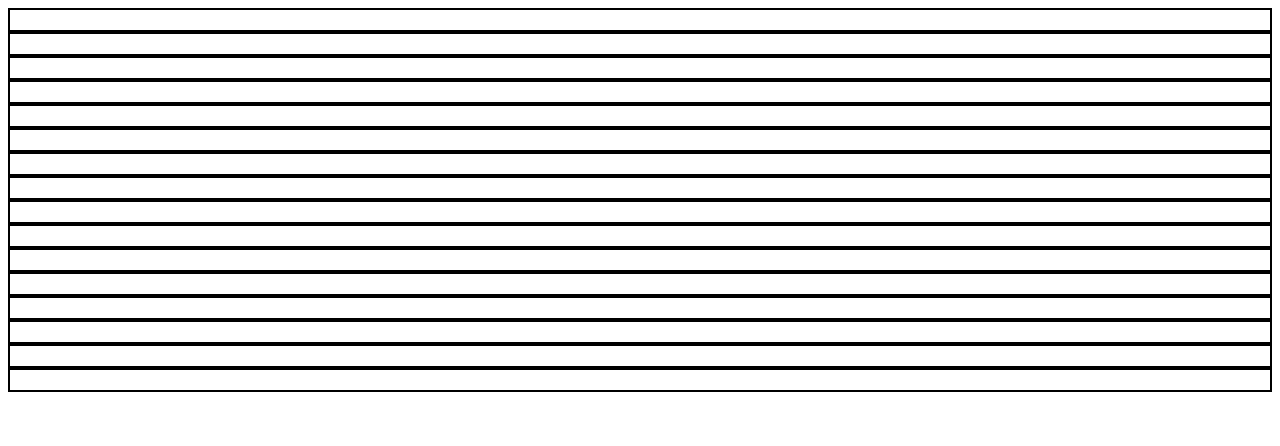
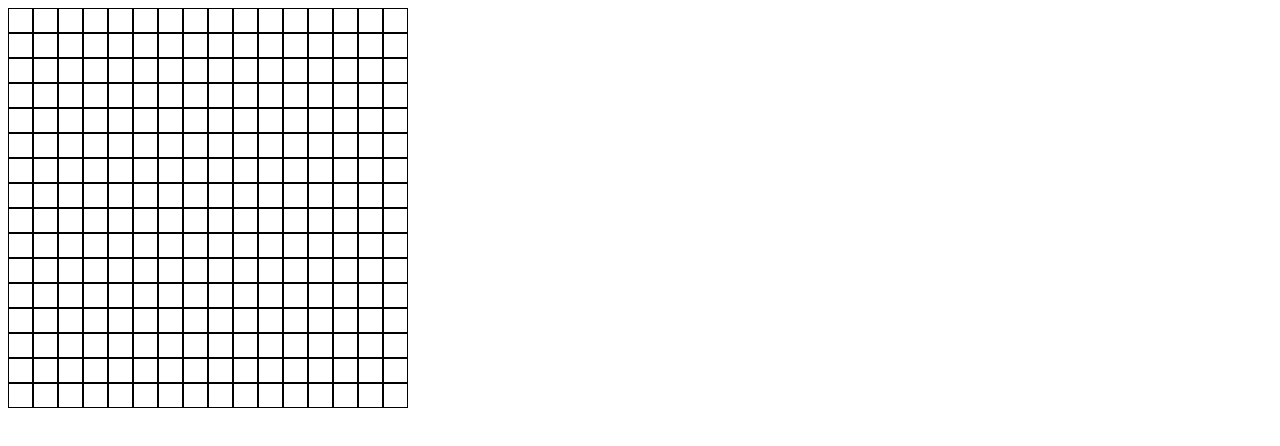
Before and after one commit to MikeBuckets2/etch-a-sketch, a plain HTML site: page index.html in a window 1280 px wide. Drawn offline with Linux system fonts and the light colour scheme.

Commit message:
resize container and squares
so that the squares were 16x16

```diff
--- a/javascript.js
+++ b/javascript.js
@@ -1,13 +1,7 @@
 const container = document.querySelector(".container");
 
-function createSquare(amount) {
-    for (i = 0; i < amount; i++) {
-        const square = document.createElement("div");
-        square.classList.add("divSquares");
-        container.appendChild(square);
-    }
-};
-
-const squares = 16;
-
-createSquare(squares);
+for (i = 0; i < 256; i++) {
+    const square = document.createElement("div");
+    square.classList.add("squares");
+    container.appendChild(square);
+ };
--- a/style.css
+++ b/style.css
@@ -1,4 +1,13 @@
-.divSquares {
-    border: 2px solid black;
-    padding: 10px;
+.squares {
+    border: 1px solid black;
+    height: 25px;
+    width: 25px;
+    box-sizing: border-box;
 }
+
+.container {
+    display: flex;
+    flex-wrap: wrap;
+    height: 400px;
+    width: 400px;
+}
```
